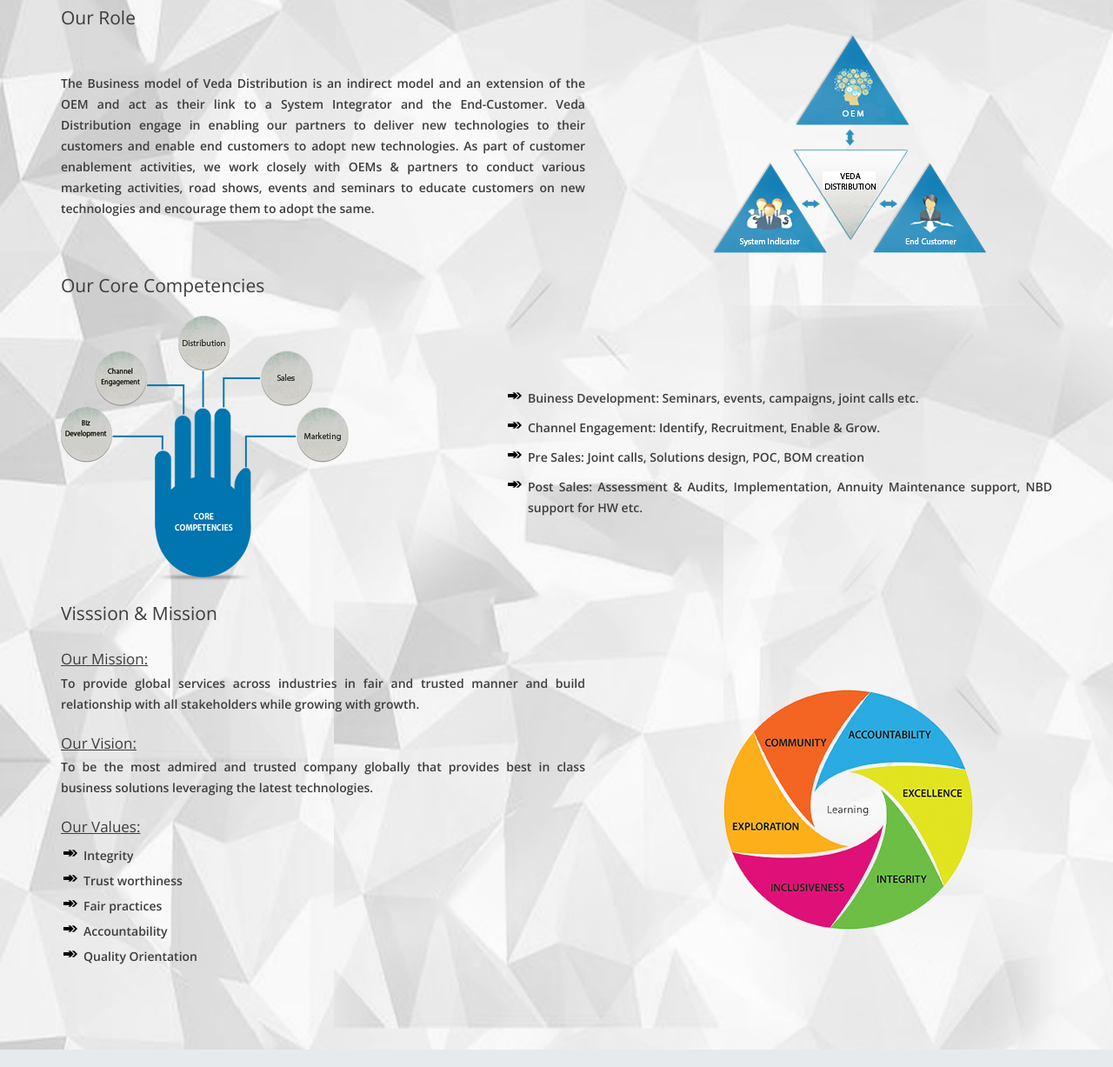
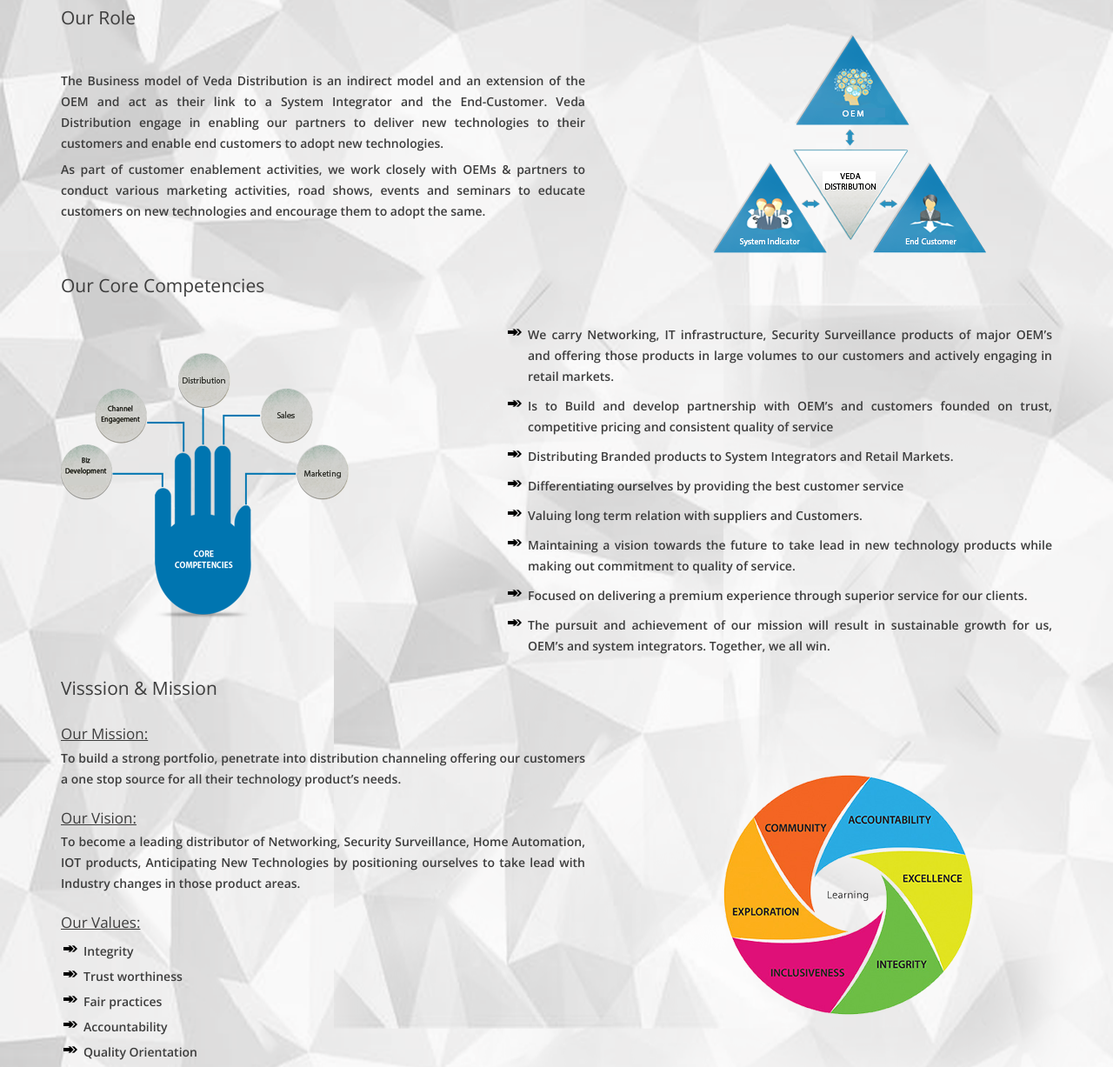
Before and after one commit to spulipati/veda, a plain HTML site: page why veda.html in a window 1280 px wide. Shown: the part 227-1454 px from the top of the page at 87% size. Drawn offline with nearby package versions, Linux system fonts and the light colour scheme.

Commit message:
aboutus-management
about us and management modified

```diff
--- a/why veda.html
+++ b/why veda.html
@@ -118,26 +118,33 @@ display: inline;
 		</div><br>
         <div class="role">
         <h5>Our Role</h5>
-		<table><tr><td><p>The Business model of Veda Distribution is an indirect model and an extension of the OEM and act as their link to a System Integrator and the End-Customer. Veda Distribution engage in enabling our partners to deliver new technologies to their customers and enable end customers to adopt new technologies.
+		<table><tr><td><p>The Business model of Veda Distribution is an indirect model and an extension of the OEM and act as their link to a System Integrator and the End-Customer. Veda Distribution engage in enabling our partners to deliver new technologies to their customers and enable end customers to adopt new technologies.</p>
 
-As part of customer enablement activities, we work closely with OEMs & partners to conduct various marketing activities, road shows, events and seminars to educate customers on new technologies and encourage them to adopt the same.</p></td>
+<p>As part of customer enablement activities, we work closely with OEMs & partners to conduct various marketing activities, road shows, events and seminars to educate customers on new technologies and encourage them to adopt the same.</p></td>
 <td><img src="images/vda.png"></td></tr></table></div><br>
 
 <div class="role">
         <h5>Our Core Competencies</h5>
 		<table  style=" margin-top: 23px;"><tr><td><img src="images/veda2.png"></td>
-<td><ul><li>Buiness Development: Seminars, events, campaigns, joint calls etc.</li><li>Channel Engagement: Identify, Recruitment, Enable & Grow.</li>
-<li>Pre Sales: Joint calls, Solutions design, POC, BOM creation</li>
-<li>Post Sales: Assessment & Audits, Implementation, Annuity Maintenance support, NBD support for HW etc.</li></td></tr></table></div><br>
+<td><ul><li>We carry Networking, IT infrastructure, Security Surveillance products of major OEM’s and offering those products in large volumes to our customers and actively engaging in retail markets.</li><li>Is to Build and develop partnership with OEM’s and customers founded on trust, competitive pricing and consistent quality of service</li>
+
+<li>Distributing Branded products to System Integrators and Retail Markets.</li>
+<li>Differentiating ourselves by providing the best customer service</li>
+<li>Valuing long term relation with suppliers and Customers.</li>
+<li>Maintaining a vision towards the future to take lead in new technology products while making out commitment to quality of service.</li>
+<li>Focused on delivering a premium experience through superior service for our clients.</li>
+<li>The pursuit and achievement of our mission will result in sustainable growth for us, OEM’s and system integrators. Together, we all win.
+</li>
+</td></tr></table></div><br>
 
 <div class="role">
         <h5>Visssion & Mission</h5><br>
 		<table><tr><td><h4 style="  font-size: 17px; text-decoration: underline;">Our Mission:</h4>
 
-<p>To provide global services across industries in fair and trusted manner and build relationship with all stakeholders while growing with growth.</p><br />
+<p>To build a strong portfolio, penetrate into distribution channeling offering our customers a one stop source for all their technology product’s needs.</p><br />
 <h4 style="  font-size: 17px; text-decoration: underline;">Our Vision:</h4>
 
-<p>To be the most admired and trusted company globally that provides best in class business solutions leveraging the latest technologies.</p><br />
+<p>To become a leading distributor of Networking, Security Surveillance, Home Automation, IOT products, Anticipating New Technologies by positioning ourselves to take lead with Industry changes in those product areas.</p><br />
 <h4 style="  font-size: 17px; text-decoration: underline;">Our Values:</h4>
 
 <p><ul style="  width: 485px;
```
Also changed, not shown: management.html (+5 -1 lines).
